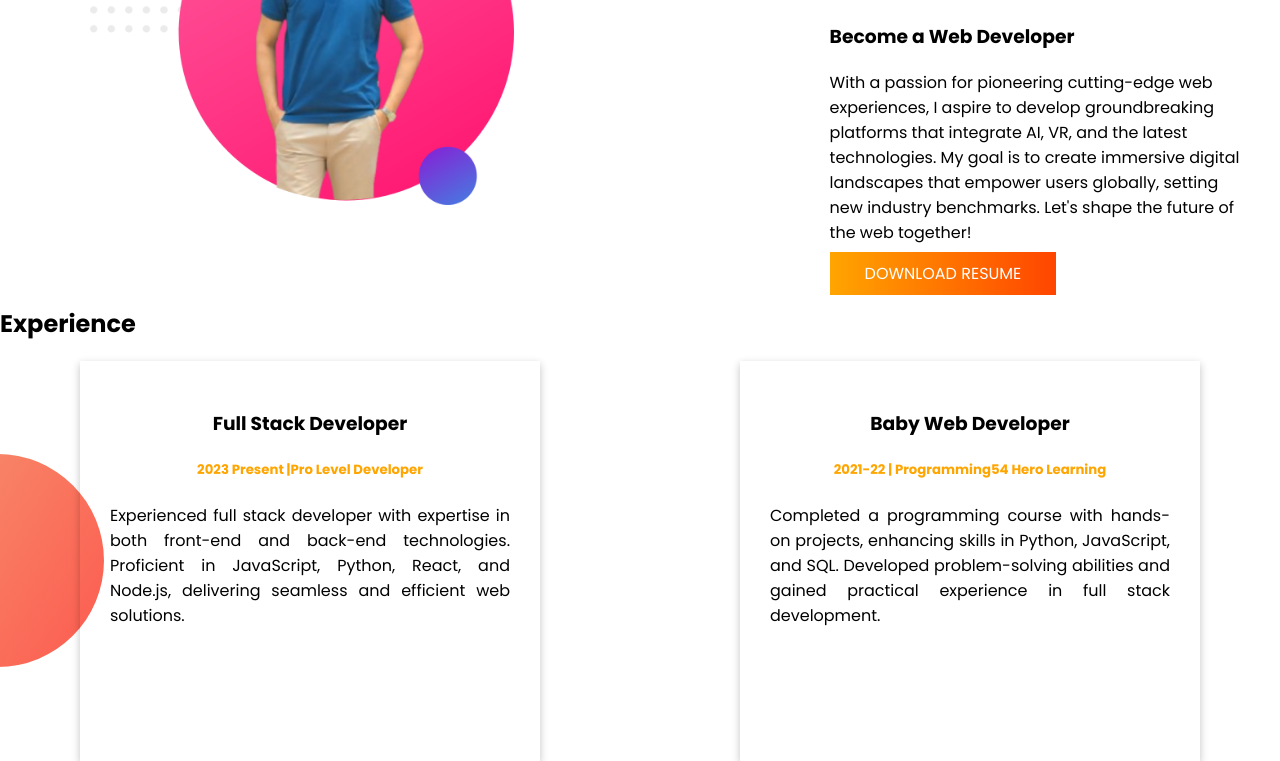
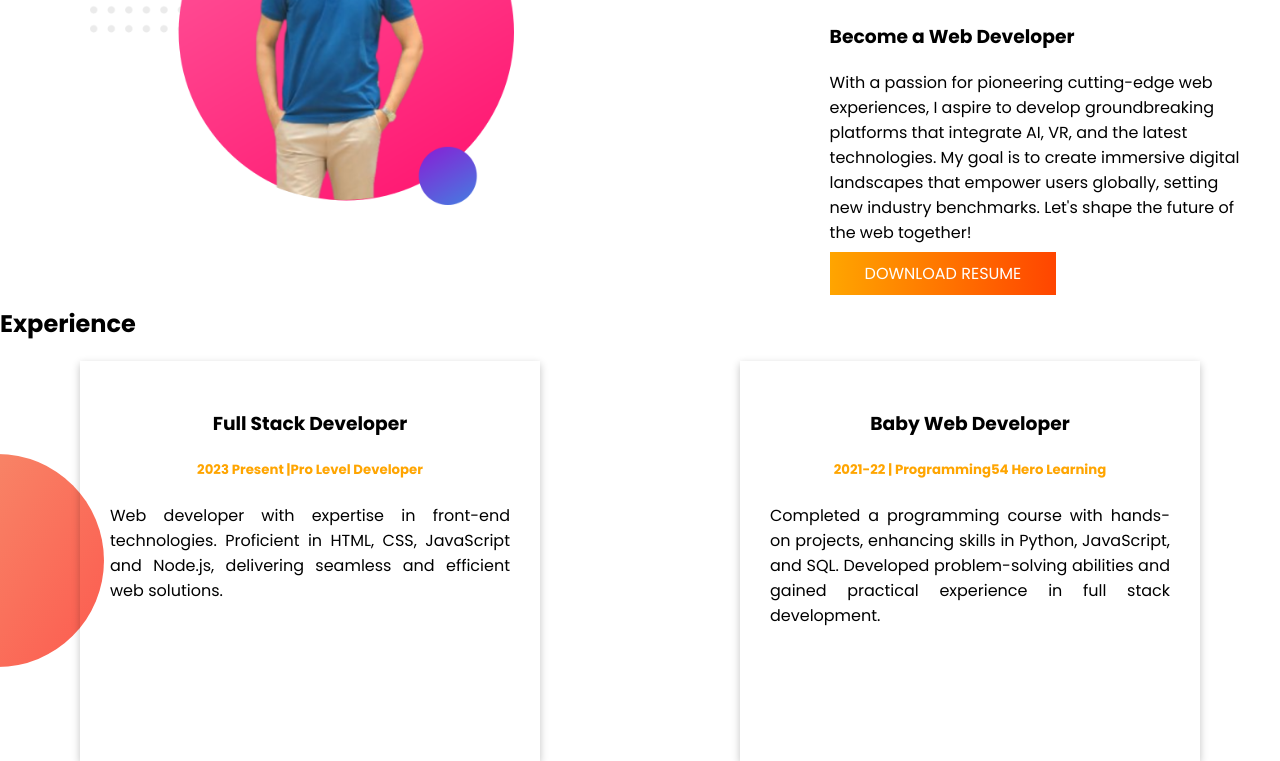
Before and after one commit to urstrulyjasim/Portfolio-basic, a plain HTML site: page index.html in a window 1280 px wide. Shown: the part 710-1471 px from the top of the page. Drawn offline with Linux system fonts and the light colour scheme.

Commit message:
Update index.html

```diff
--- a/index.html
+++ b/index.html
@@ -45,7 +45,7 @@
         <div id="num1" class="ex">
             <h3>Full Stack Developer</h3>
             <h5 class="jasim">2023 Present |Pro Level Developer</h5>
-            <p>Experienced full stack developer with expertise in both front-end and back-end technologies. Proficient in JavaScript, Python, React, and Node.js, delivering seamless and efficient web solutions.</p>
+            <p>Web developer with expertise in front-end technologies. Proficient in HTML, CSS, JavaScript and Node.js, delivering seamless and efficient web solutions.</p>
         </div>
         <div id="num2" class="ex"><h3>Baby Web Developer</h3>
         <h5 class="jasim">2021-22 | Programming54 Hero Learning</h5>
```
